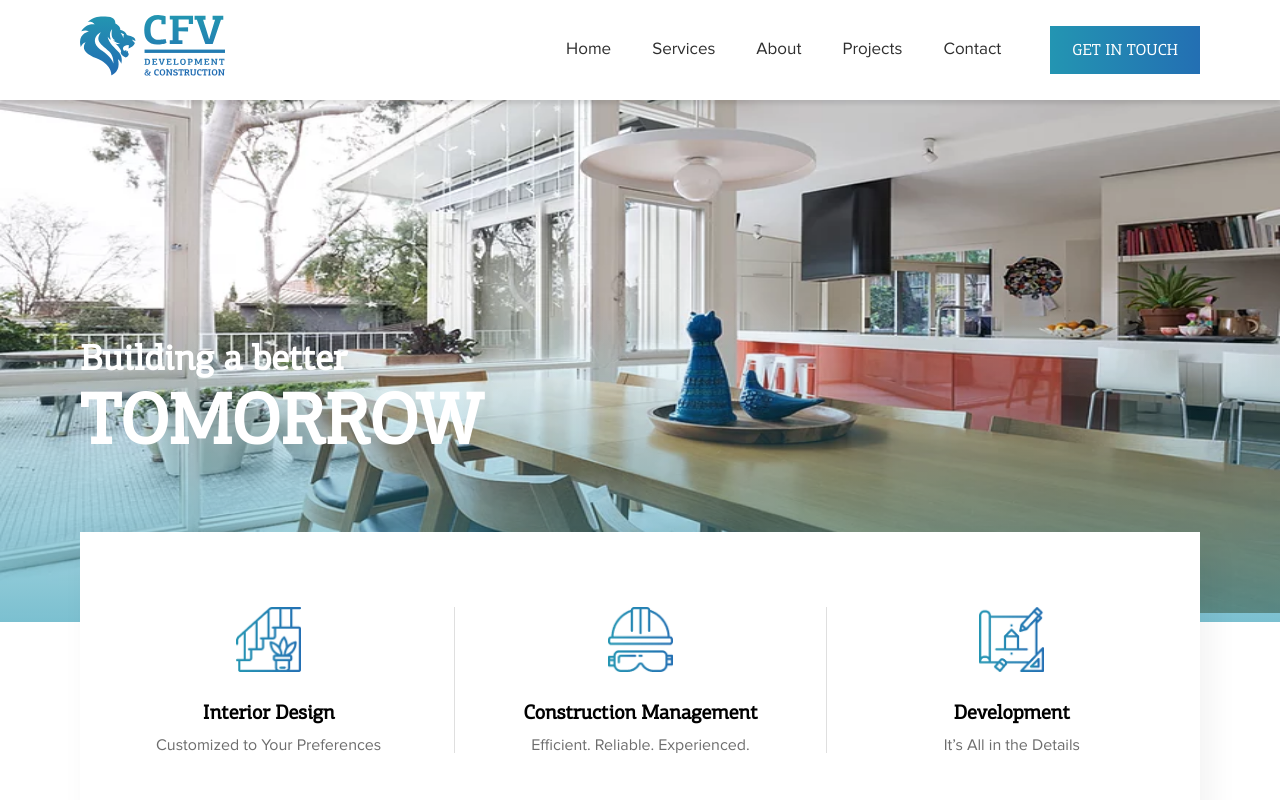
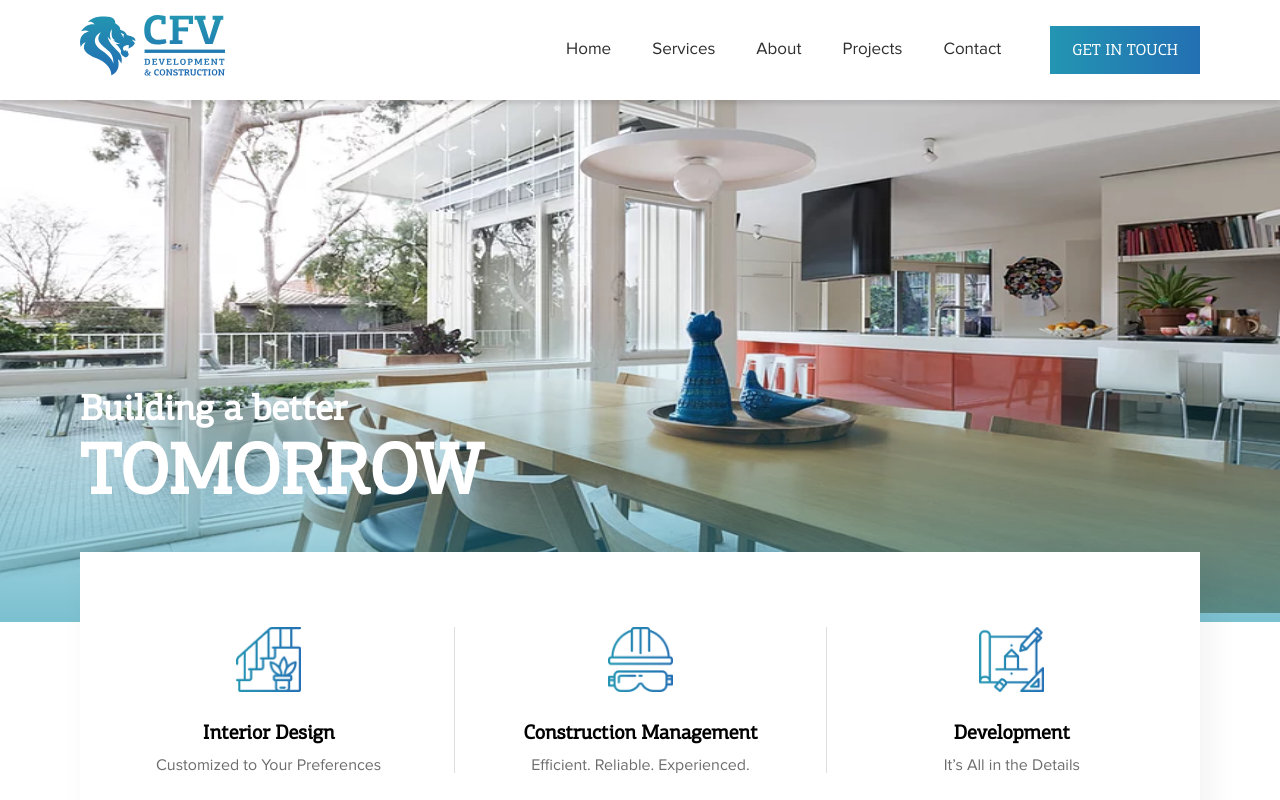
Before and after one commit to MarioPolverino/CFVWebsite, a Next.js app: page / in a window 1280 px wide. Shown: the top 800 px of the page. Built offline with nearby package versions, Linux system fonts and the light colour scheme.

Commit message:
title move down

```diff
--- a/styles/globals.css
+++ b/styles/globals.css
@@ -187,7 +187,7 @@ button{
 
 .home-banner .container{
   position: absolute;
-  bottom: 130px;
+  bottom: 80px;
   z-index: 2;
   right: 0;
   left: 0;
@@ -213,7 +213,7 @@ button{
 
 .services{
   z-index: 5;
-  margin-top: -90px;
+  margin-top: -70px;
   position: relative;
   padding: 75px 15px;
   background: #FFFFFF;
```
